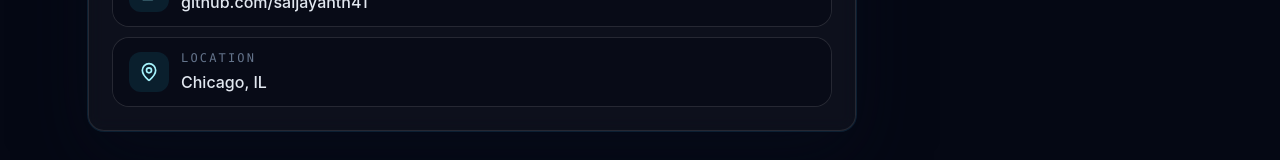
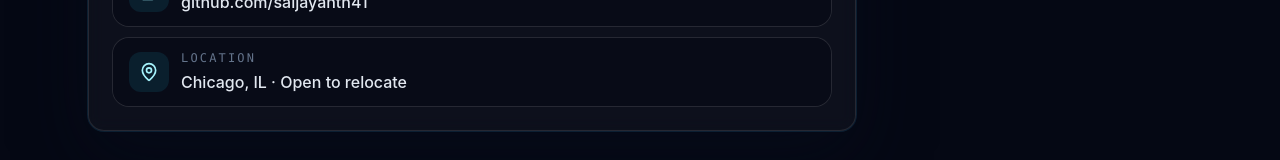
Before and after one commit to saijayanth41/saijayanth41.github.io, a Next.js app: page / in a window 1280 px wide. Shown: the part 8755-8915 px from the top of the page. Built offline with nearby package versions, Linux system fonts and the light colour scheme.

Commit message:
Location Update

```diff
--- a/components/sections.tsx
+++ b/components/sections.tsx
@@ -364,7 +364,7 @@ export function ContactSection() {
           <ContactLink label="Email" value={profile.email} href={"mailto:" + profile.email} icon={Mail} />
           <ContactLink label="LinkedIn" value="linkedin.com/in/saijayanthr" href={profile.linkedin} icon={ExternalLink} />
           <ContactLink label="GitHub" value="github.com/saijayanth41" href={profile.github} icon={ExternalLink} />
-          <ContactLink label="Location" value={profile.location} href="#" icon={MapPin} />
+          <ContactLink label="Location" value={`${profile.location} · Open to relocate`} href="#" icon={MapPin} />
         </div>
       </Card>
     </Section>
```
